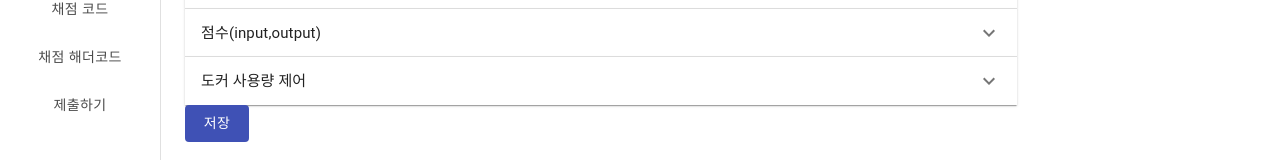
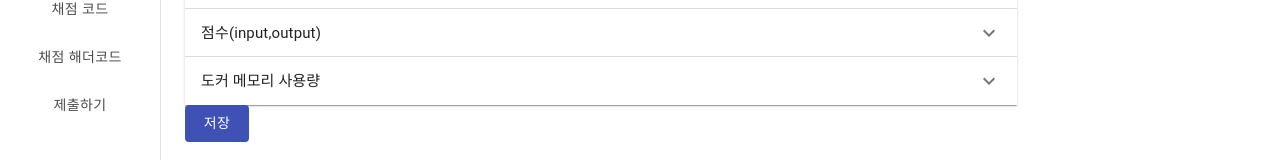
Before and after one commit to NPclown/pnu_opensw_contest, a React (Create React App) app in the folder client/: page /add in a window 1280 px wide. Shown: the part 223-383 px from the top of the page. Built offline with nearby package versions, Linux system fonts and the light colour scheme; a small style sheet from the web is missing.

Commit message:
도커 메모리 사용량 수정

```diff
--- a/client/src/components/AddAll.js
+++ b/client/src/components/AddAll.js
@@ -114,7 +114,7 @@ export default function SimpleAccordion(props) {
           aria-controls="panel1a-content"
           id="panel1a-header"
         >
-          <Typography className={classes.heading}>도커 사용량 제어</Typography>
+          <Typography className={classes.heading}>도커 메모리 사용량</Typography>
         </AccordionSummary>
         <AccordionDetails>
           <Typography>
```
Also changed, not shown: 1 other file (tests, documents, lock files or other folders).
